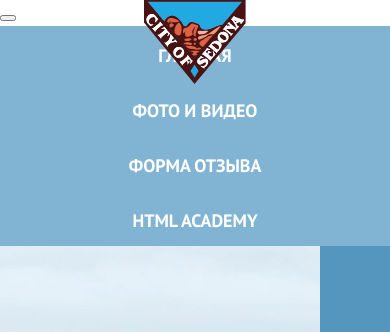
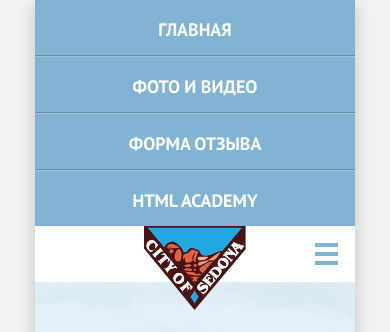
Before and after one commit to greyfox209/Sedona-Second-Course-HTMLAcademy, a website: page source/index.html in a window 390 px wide. Shown: the top 332 px of the page. Drawn offline with nearby package versions, Linux system fonts and the light colour scheme; files that its build step writes are made by us from their sources.

Commit message:
Декоративные элементы главной страницы: Навигация

```diff
--- a/source/index.html
+++ b/source/index.html
@@ -15,7 +15,7 @@
         <img class="page-header__logo--image" src="img/logotype-mobile.svg" width="102" height="84"
           alt="Логотип Sedona">
       </a>
-      <nav class="main-nav">
+      <nav class="main-nav main-nav--closed">
         <button class="main-nav__toggle" type="button">
           <span class="visually-hidden">Открыть меню</span>
         </button>
--- a/source/sass/blocks/main-nav.scss
+++ b/source/sass/blocks/main-nav.scss
@@ -3,14 +3,47 @@
 }
 
 @media (max-width: $mobile-width) {
+  .main-nav__toggle {
+    position: absolute;
+    right: 0;
+    bottom: 0;
+    display: block;
+    width: 56px;
+    height: 56px;
+    background-color: $white;
+    outline: none;
+    border: none;
+    cursor: pointer;
+  }
+
+  .main-nav--closed .main-nav__toggle::before {
+    position: absolute;
+    top: calc(50% - 2px);
+    left: calc(50% - 12px);
+    width: 23px;
+    height: 4px;
+    background-color: $blue;
+    box-shadow: 0 -9px 0 0 $blue, 0 9px 0 0 $blue;
+    content: "";
+  }
+
   .main-nav__item {
     width: 100%;
-    padding: 10px 0 5px;
     text-align: center;
     background-color: $blue;
   }
 
+  .main-nav__item:not(:last-child) {
+    border-bottom: 1px solid $blue-150;
+  }
+
+  .main-nav__item:not(:first-child) {
+    border-top: 1px solid $blue-100;
+  }
+
   .main-nav__link {
+    display: block;
+    padding: 10px 0 5px;
     font-size: 18px;
     line-height: 40px;
     color: $white;
@@ -18,6 +51,10 @@
 }
 
 @media (min-width: $tablet-width) {
+  .main-nav__toggle {
+    display: none;
+  }
+
   .main-nav__list {
     display: flex;
     flex-wrap: wrap;
@@ -33,6 +70,9 @@
   }
 
   .main-nav__link {
+    display: block;
+    padding-top: 15px;
+    padding-bottom: 15px;
     color: $black;
   }
 }
--- a/source/sass/blocks/page-header.scss
+++ b/source/sass/blocks/page-header.scss
@@ -1,8 +1,17 @@
 .page-header {
+  position: relative;
+  padding-bottom: 56px;
   background-color: $white;
 }
 
 .page-header__logo {
   position: absolute;
   left: calc(50% - 51px);
+  bottom: -28px;
 }
+
+@media (min-width: $tablet-width) {
+  .page-header {
+    padding-bottom: 0;
+  }
+}
--- a/source/sass/blocks/page.scss
+++ b/source/sass/blocks/page.scss
@@ -17,7 +17,7 @@
   display: grid;
   grid-template-rows: min-content 1fr min-content;
   align-content: start;
-  min-width: 320px;
+  width: 320px;
   min-height: 100%;
   margin: 0 auto;
   background-color: $white;
--- a/source/sass/global/variables.scss
+++ b/source/sass/global/variables.scss
@@ -1,6 +1,8 @@
 //colors
 
 $blue: #81b3d2;
+$blue-100: #9ac2db;
+$blue-150: #678fa8;
 $blue-200: #669ec0;
 $blue-300: #5496bd;
 $black: #000000;
```
